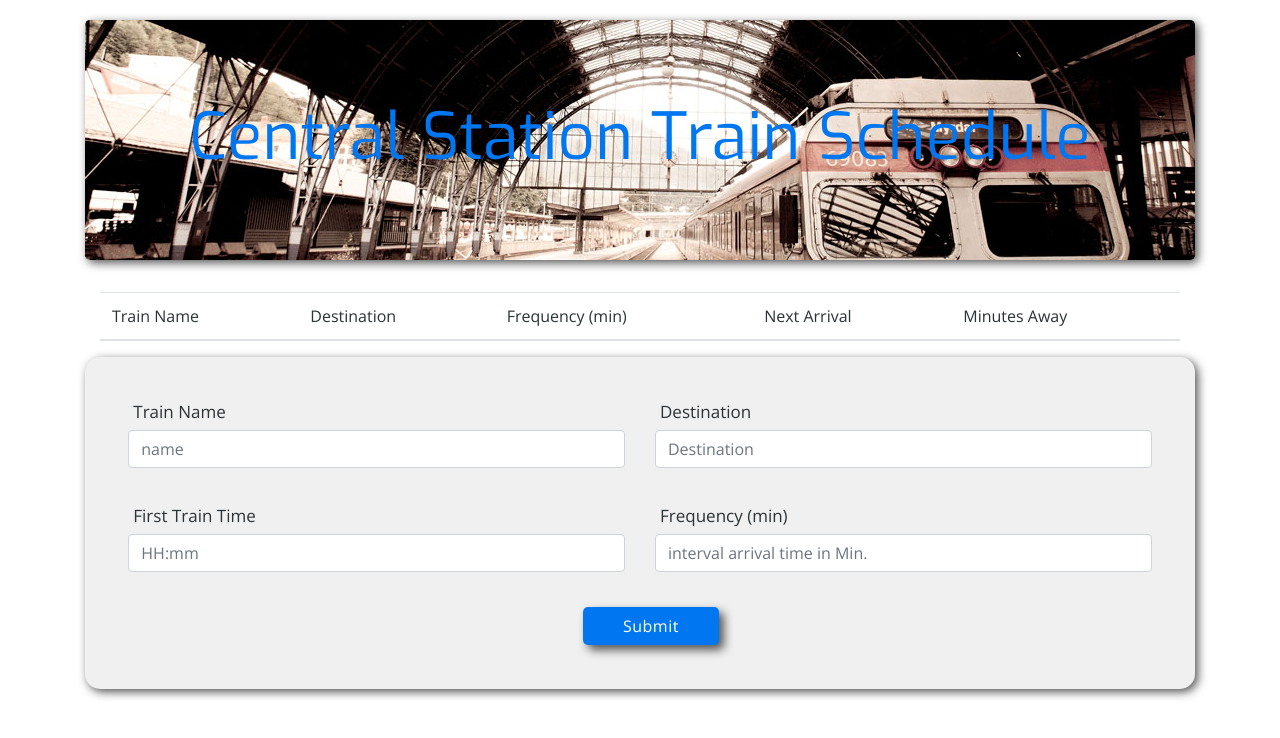
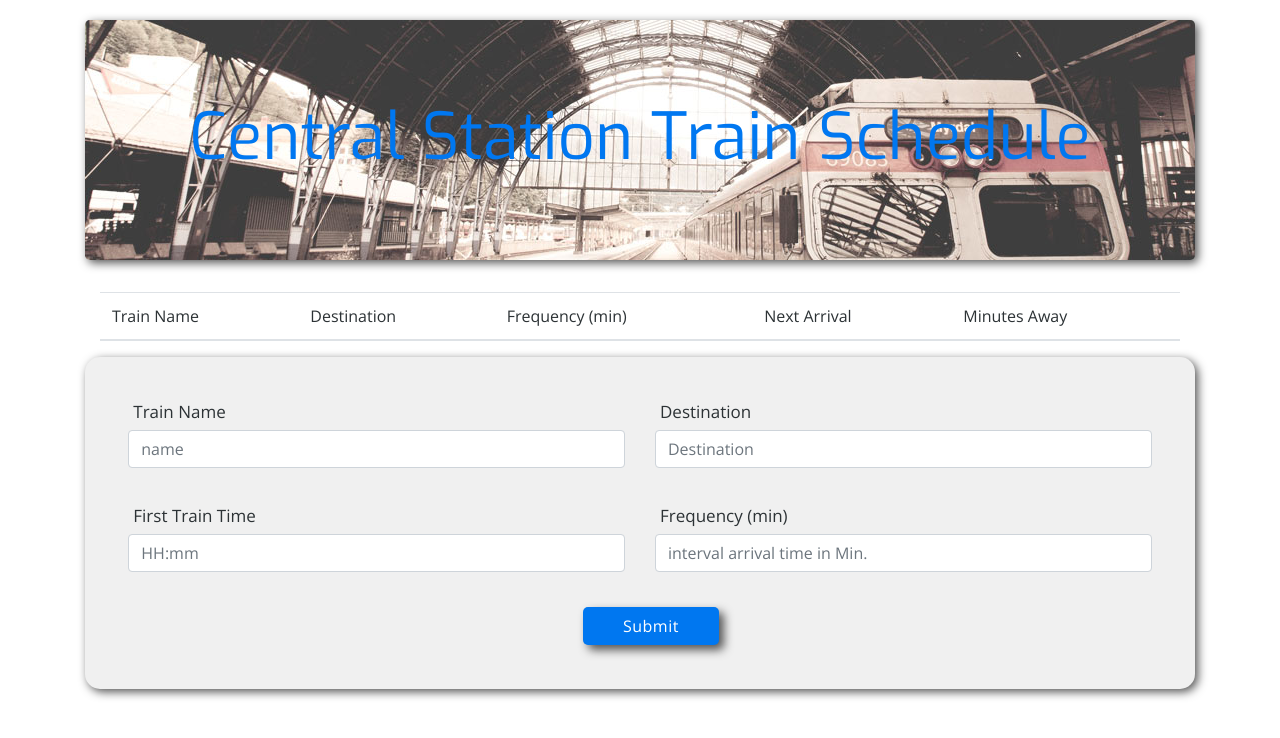
Before and after one commit to Sean-akh/TrainSchedualer, a plain HTML site: page index.html in a window 1280 px wide. Drawn offline with nearby package versions, Linux system fonts and the light colour scheme; no server answers.

Commit message:
updated the banner image

```diff
--- a/assets/css/style.css
+++ b/assets/css/style.css
@@ -37,7 +37,7 @@ h1{
 }
 
 .jumbotron {
-    background-image: url(../images/BG-Banner2.jpg);
+    background-image: url(../images/BG-Banner3.jpg);
     height: 30vh;
     width: auto;
     box-shadow: 3px 3px 10px #555555;
```
Also changed, not shown: assets/images/BG-Banner3.jpg (added).
